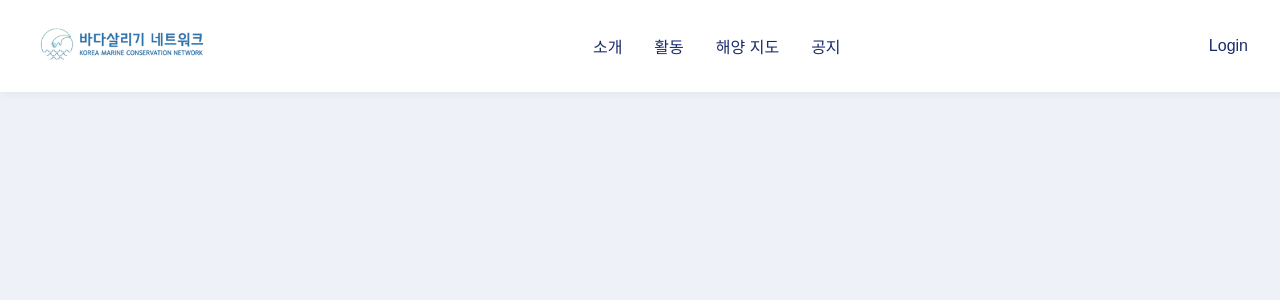
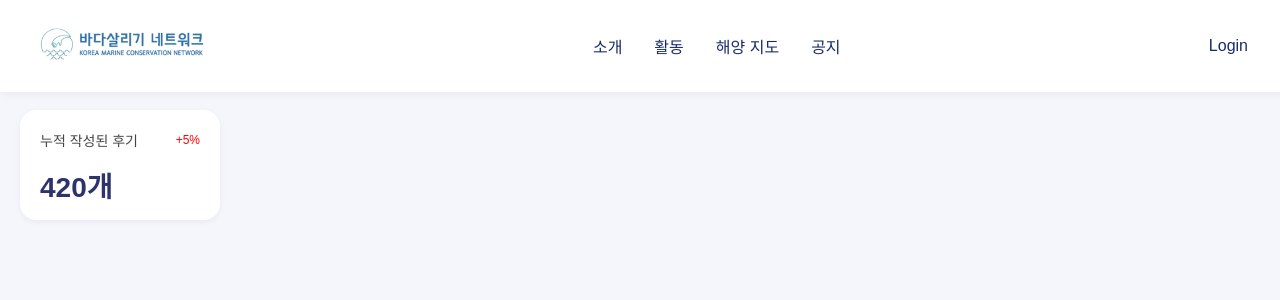
Before and after one commit to Lyla-Dev/piuda-front, a Vue app in the folder front/: page /corps-dashboard in a window 1280 px wide. Shown: the top 300 px of the page. Built offline with nearby package versions, Linux system fonts and the light colour scheme; no server answers.

Commit message:
feature : dashboard dev setting

```diff
--- /dev/null
+++ b/front/src/components/DashBoardView/CorpsDashboard.vue
@@ -0,0 +1,47 @@
+<template>
+    <div class="corps-wrapper">
+        <!-- 환경단체 대시보드입니다. -->
+
+        <!-- 이곳에 필요한 대시보드 네모 컴포넌트들을 나열한다.
+        예시로 생성한 ResultCard의 경우, 다음과 같이 title에 제목,
+        delta에 변화량, result에 최종 수치를 넣도록 하였다. -->
+
+        <!-- ## 대시보드 컴포넌트 참고, 파일명 통일 부탁드립니다
+        1. ResultCard: 수치 나타내는 네모칸
+        2. GraphCard(아직 제작 안됨): 그래프가 들어가는 네모칸
+        3. ListCard(아직 제작 안됨): 리스트가 있는 네모칸
+        4. PictureCard(아직 제작 안됨): 프로필, 저장된 후기 사진 네모칸 -->
+
+        <ResultCard
+      title="누적 작성된 후기"
+      :delta="getDelta()"
+      :result="getResult()"
+    />
+    </div>
+  </template>
+
+  <script>
+  import ResultCard from './ResultCard.vue'
+
+  export default {
+    components: { ResultCard },
+
+    methods: {
+      getDelta() {
+        return 5
+      },
+      getResult() {
+        return 420
+      }
+    // 이 부분은 임의로 작성되었으며, 추후 변경 필요함.
+    }
+  }
+  </script>
+
+  <style scoped>
+  .corps-wrapper {
+    background-color: #f4f6fb; /* 원하는 배경색 */
+    min-height: 100vh;         /* 화면 전체 채우기 */
+    padding: 30px 20px;           /* 상하 여백 */
+  }
+  </style>
--- /dev/null
+++ b/front/src/components/DashBoardView/ManagerDashboard.vue
@@ -0,0 +1,17 @@
+<template>
+    <div class="manager-wrapper">
+      <!-- 바살넷 관리자 대시보드입니다. -->
+    </div>
+  </template>
+
+  <script>
+  export default {}
+  </script>
+
+  <style scoped>
+  .manager-wrapper {
+    background-color: #f4f6fb;
+    min-height: 100vh;
+    padding: 20px 0;
+  }
+  </style>
--- /dev/null
+++ b/front/src/components/DashBoardView/MyDashboard.vue
@@ -0,0 +1,17 @@
+<template>
+    <div class="mypage-wrapper">
+      <!-- 개인 대시보드입니다. -->
+    </div>
+  </template>
+
+  <script>
+  export default {}
+  </script>
+
+  <style scoped>
+  .mypage-wrapper {
+    background-color: #f4f6fb; /* 원하는 배경색 */
+    min-height: 100vh;         /* 화면 전체 채우기 */
+    padding: 20px 0;           /* 상하 여백 (선택) */
+  }
+  </style>
--- /dev/null
+++ b/front/src/components/DashBoardView/ResultCard.vue
@@ -0,0 +1,75 @@
+<template>
+    <div class="result-card">
+      <div class="stat-header">
+        <span class="stat-title">{{ title }}</span>
+        <span class="stat-delta" :class="{ positive: delta > 0, negative: delta < 0 }">
+          {{ delta > 0 ? `+${delta}%` : `${delta}%` }}
+        </span>
+      </div>
+
+      <div class="stat-result">
+        {{ result }}개
+      </div>
+    </div>
+  </template>
+
+  <script>
+  export default {
+    name: 'StatCard',
+    props: {
+      title: {
+        type: String,
+        required: true
+      },
+      delta: {
+        type: Number,
+        required: true
+      },
+      result: {
+        type: Number,
+        required: true
+      }
+    }
+  }
+  </script>
+
+  <style scoped>
+  .result-card {
+    width: 160px;
+    height: 70px;
+    padding: 20px;
+    background: white;
+    border-radius: 16px;
+    box-shadow: 0 2px 6px rgba(0, 0, 0, 0.05);
+  }
+
+  .stat-header {
+    display: flex;
+    justify-content: space-between;
+    align-items: center;
+  }
+
+  .stat-title {
+    font-size: 14px;
+    color: #444;
+  }
+
+  .stat-delta {
+    font-size: 12px;
+  }
+
+  .stat-delta.positive {
+    color: #FF0000; /* 빨강 */
+  }
+
+  .stat-delta.negative {
+    color: #0000FF; /* 파랑 */
+  }
+
+  .stat-result {
+    font-size: 28px;
+    font-weight: 600;
+    margin-top: 15px;
+    color: #2D336B;
+  }
+  </style>
--- a/front/src/components/MainView/MainView.vue
+++ b/front/src/components/MainView/MainView.vue
@@ -43,6 +43,15 @@
         작은 행동이 일으키는 변화의 물결에<br />
         함께 해보아요
       </p>
+      <button @click="$router.push('/my-dashboard')">
+        <span class="button-text">개인대시보드(테스트용 버튼)</span>
+      </button>
+      <button @click="$router.push('/corps-dashboard')">
+        <span class="button-text">단체대시보드(테스트용 버튼)</span>
+      </button>
+      <button @click="$router.push('/manager-dashboard')">
+        <span class="button-text">관리자대시보드(테스트용 버튼)</span>
+      </button>
     </div>
 
     <!-- 오른쪽 버튼 2x2 -->
```
Also changed, not shown: front/src/router/index.js (+7 -1 lines), front/src/components/DashBoardView/DashBoardView.vue (deleted).
